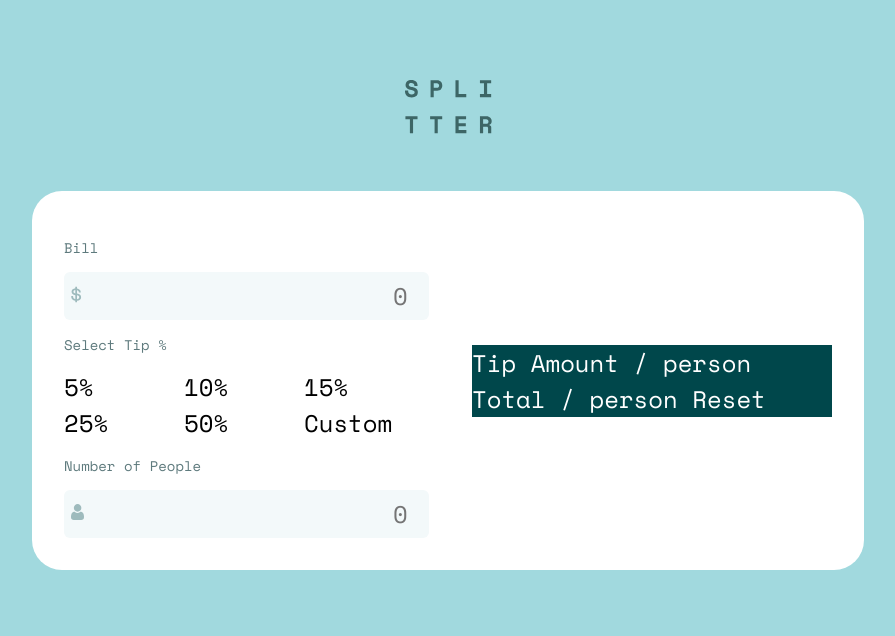
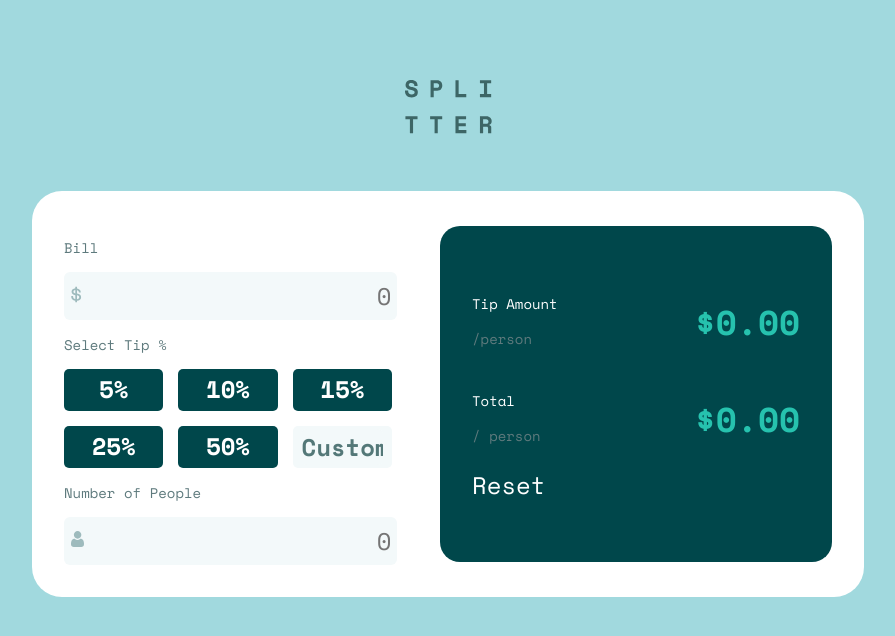
Before and after one commit to silviustoian/tip-calculator, a plain HTML site: page tip-calculator-app-main/index.html in a window 1280 px wide. Shown: the whole page, without its empty margins (192-1087 px from the left). Drawn offline with nearby package versions, Linux system fonts and the light colour scheme.

Commit message:
style done

```diff
--- a/tip-calculator-app-main/desk_style.css
+++ b/tip-calculator-app-main/desk_style.css
@@ -4,6 +4,12 @@ body {
   font-size: 24px;
   width: 65%;
   margin: auto;
+}
+
+input::-webkit-outer-spin-button,
+input::-webkit-inner-spin-button {
+  -webkit-appearance: none;
+  margin: 0;
 }
 
 .splitter {
@@ -30,6 +36,8 @@ body {
   flex: 0.5;
   background-color: #00474b;
   color: #ffffff;
+  padding: 2.9rem 2rem 3.7rem 2rem;
+  border-radius: 20px;
 }
 
 .data_container p {
@@ -53,6 +61,16 @@ body {
   font-family: "Space Mono", monospace;
 }
 
+.data_container input:hover {
+  outline: 2px solid hsl(172, 67%, 45%);
+  cursor: pointer;
+}
+
+.data_container input:focus {
+  outline: 2px solid hsl(172, 67%, 45%);
+  cursor: pointer;
+}
+
 .bill_svg {
   position: absolute;
   top: 14px;
@@ -66,6 +84,52 @@ body {
 }
 
 .data_percent {
-    display: grid;
-    grid-template-columns: 1fr 1fr 1fr;
+  display: grid;
+  grid-template-columns: 1fr 1fr 1fr;
+  gap: 15px;
 }
+
+.data_percent div {
+  background-color: #00474b;
+  color: white;
+  text-align: center;
+  font-weight: 700;
+  line-height: 35.54px;
+  padding: 3px 0.5rem;
+  border-radius: 5px;
+}
+
+#customper {
+  background-color: #f3f9fa;
+  color: #547878;
+}
+
+.data_percent div:hover {
+  background-color: hsl(172, 67%, 45%);
+  cursor: pointer;
+}
+
+#inpcustom::placeholder {
+  color: #547878;
+  text-align: center;
+  font-weight: 700;
+  font-family: "Space Mono", monospace;
+}
+
+#inpcustom {
+  padding: 0;
+}
+
+.tip_amount,
+.total_amount {
+  display: flex;
+  font-size: 24px;
+  align-items: center;
+  justify-content: space-between;
+}
+
+#tip,
+#total {
+  font-size: 2.15rem;
+  color: #26c2ae;
+}
--- a/tip-calculator-app-main/index.html
+++ b/tip-calculator-app-main/index.html
@@ -81,7 +81,9 @@
             <div id="15per">15%</div>
             <div id="25per">25%</div>
             <div id="50per">50%</div>
-            <div id="customper">Custom</div>
+            <div id="customper">
+              <input type="number" placeholder="Custom" id="inpcustom" />
+            </div>
           </div>
 
           <p>Number of People</p>
@@ -102,7 +104,25 @@
         </div>
 
         <div class="result_container">
-          Tip Amount / person Total / person Reset
+          <div class="tip_amount">
+            <div>
+              <p style="font-size: 14px;">Tip Amount</p>
+              <p style="font-size: 14px; color: hsl(186, 14%, 43%);;">/person</p>
+            </div>
+
+            <h1 id="tip">$0.00</h1>
+          </div>
+
+          <div class="total_amount">
+            <div>
+              <p style="font-size: 14px;">Total</p>
+              <p style="font-size: 14px; color: hsl(186, 14%, 43%);;">/ person</p>
+            </div>
+
+            <h1 id="total">$0.00</h1>
+          </div>
+
+            Reset
         </div>
       </div>
     </div>
--- a/tip-calculator-app-main/mobile_style.css
+++ b/tip-calculator-app-main/mobile_style.css
@@ -2,6 +2,12 @@ body {
   background-color: hsl(185deg 48% 75%);
   font-family: "Space Mono", monospace;
   font-size: 24px;
+}
+
+input::-webkit-outer-spin-button,
+input::-webkit-inner-spin-button {
+  -webkit-appearance: none;
+  margin: 0;
 }
 
 .splitter {
@@ -42,6 +48,11 @@ body {
   font-family: "Space Mono", monospace;
 }
 
+.data_container input:focus {
+  outline: 2px solid hsl(172, 67%, 45%);
+  cursor: pointer;
+}
+
 .bill_svg {
   position: absolute;
   top: 14px;
@@ -53,3 +64,65 @@ body {
   top: 14px;
   left: 7px;
 }
+
+.data_percent {
+  display: grid;
+  grid-template-columns: 1fr 1fr;
+  gap: 15px;
+}
+
+.data_percent div {
+  background-color: #00474b;
+  color: white;
+  text-align: center;
+  font-weight: 700;
+  line-height: 35.54px;
+  padding: 3px 0.5rem;
+  border-radius: 5px;
+}
+
+#customper {
+  background-color: #f3f9fa;
+  color: #547878;
+}
+
+.data_percent div:hover {
+  background-color: hsl(172, 67%, 45%);
+  cursor: pointer;
+}
+
+
+#inpcustom::placeholder{
+  color:#547878;
+  text-align: center;
+  font-weight: 700;
+  font-family: "Space Mono", monospace;
+
+}
+
+#inpcustom {
+  padding: 0;
+}
+
+.tip_amount,
+.total_amount {
+  display: flex;
+  font-size: 24px;
+  align-items: center;
+  justify-content: space-between;
+}
+
+#tip,
+#total {
+  font-size: 2.15rem;
+  color: #26c2ae;
+}
+
+.result_container {
+  flex: 0.5;
+  background-color: #00474b;
+  color: #ffffff;
+  padding: 2.9rem 2rem 3.7rem 2rem;
+  border-radius: 20px;
+  width: 90%;
+}
```
